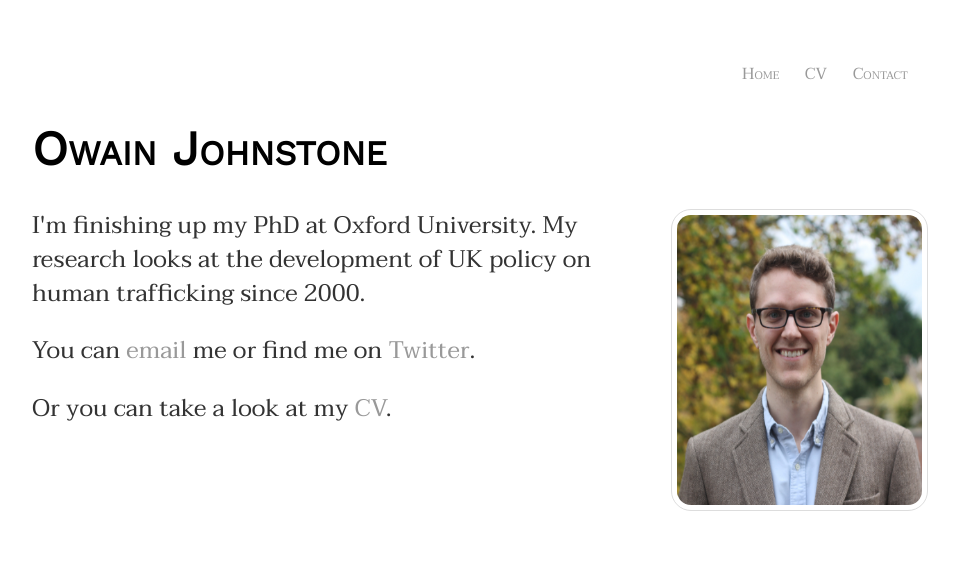
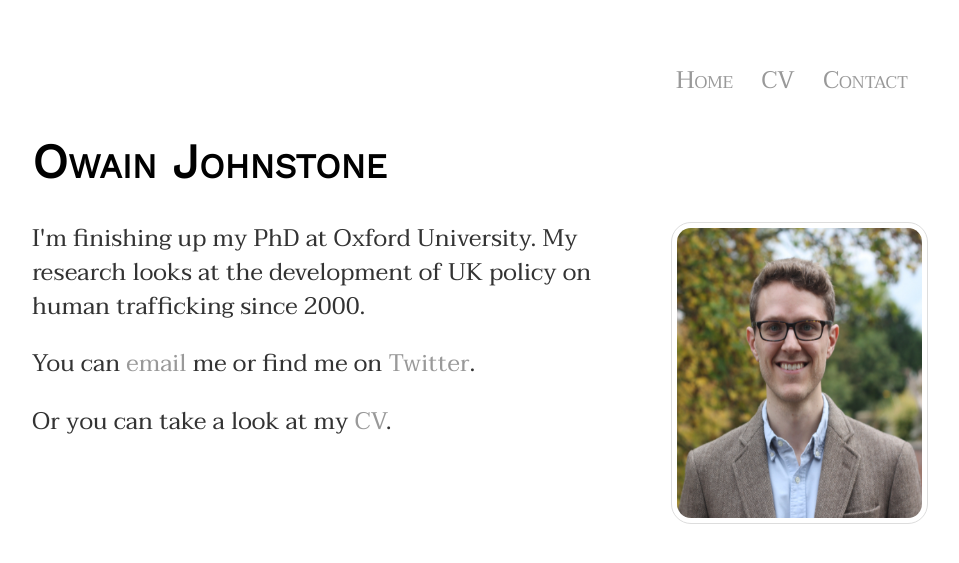
Before and after one commit to owainjohnstone/owainjohnstone.github.io, a Jekyll site: the page built from index.html, in a window 1280 px wide. Shown: the top 563 px of the page, without its empty margins (160-1119 px from the left). Built offline with Jekyll 4.4.1, drawn with Linux system fonts in a browser that asks for light colours.

Commit message:
Update main.css
nav ul li font size

```diff
--- a/css/main.css
+++ b/css/main.css
@@ -8,6 +8,7 @@ nav ul, footer ul {
     list-style: none;
     font-variant: small-caps;
     text-align: right;
+    font-size: 1.5em;
 }
 nav ul li, footer ul li {
     display: inline;
```
